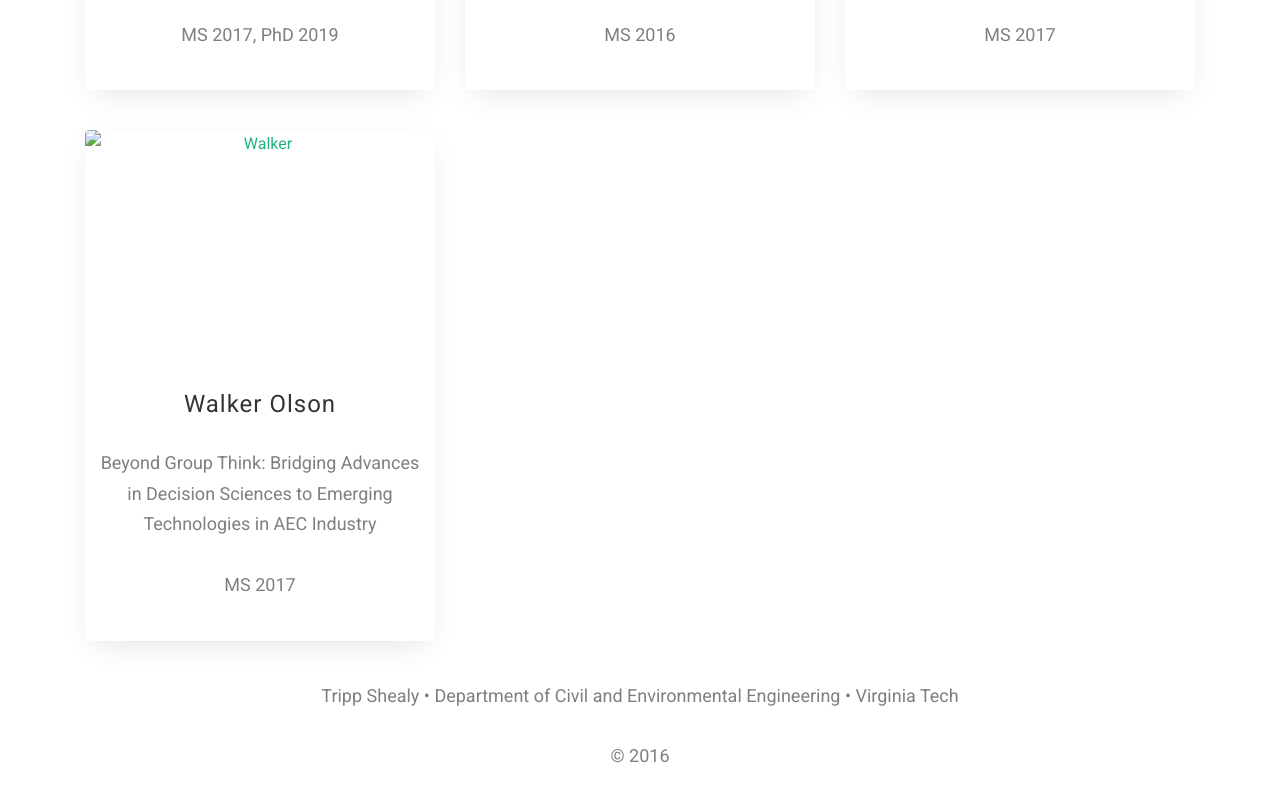
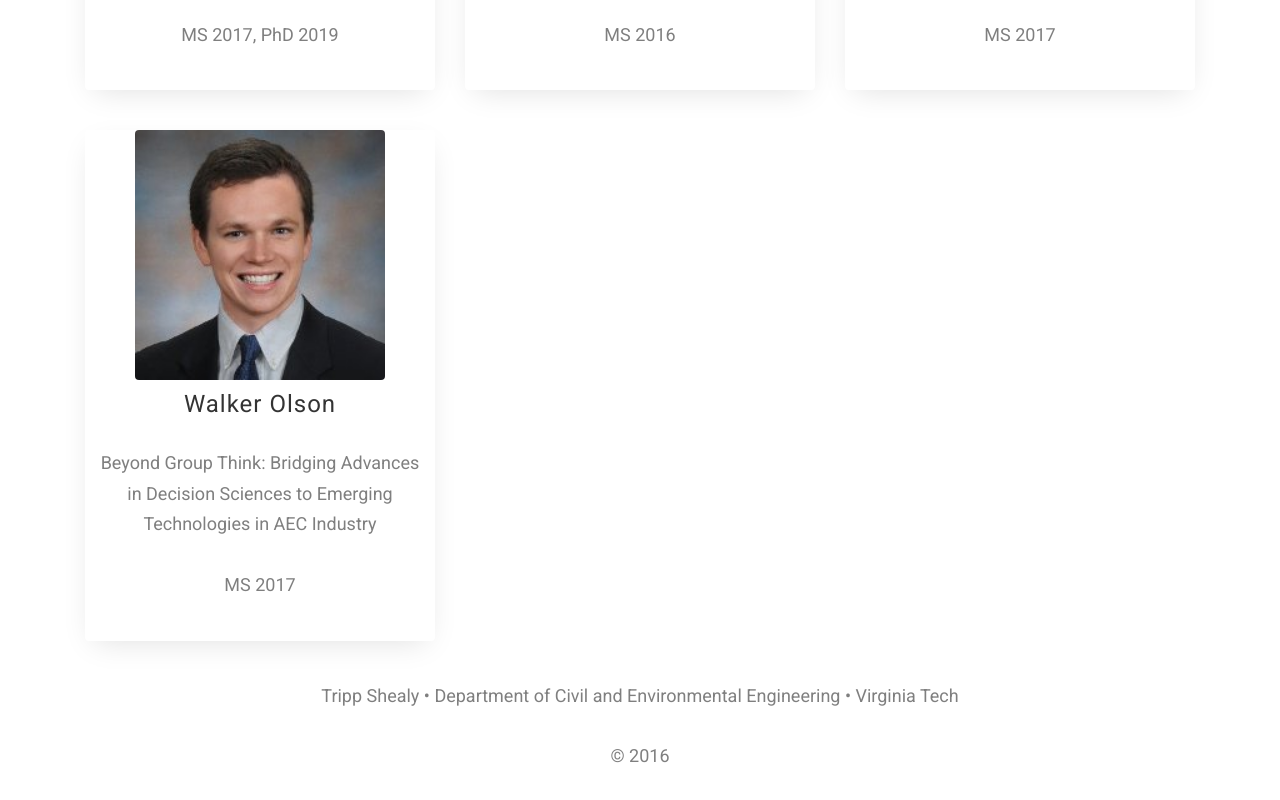
Before and after one commit to tshealy/decisionenginelab, a plain HTML site: page team.html in a window 1280 px wide. Shown: the part 1296-2096 px from the top of the page. Drawn offline with Linux system fonts and the light colour scheme.

Commit message:
walker picture

```diff
--- a/team.html
+++ b/team.html
@@ -161,7 +161,7 @@
 				<div class="col-md-12 services-inner">
 					<div class="col-md-4 text-center">
 						<div class="blog-inner">
-							<a href="#"><img class="img-responsive" src="images/research_team/#" alt="Walker"></a>
+							<a href="#"><img class="img-responsive" src="images/research_team/walker_olsen.jpg" alt="Walker"></a>
 							<div class="desc">
 								<h3><a href="#">Walker Olson</a></h3>
 								<p>Beyond Group Think: Bridging Advances in Decision Sciences to Emerging Technologies in AEC Industry</p>
```
